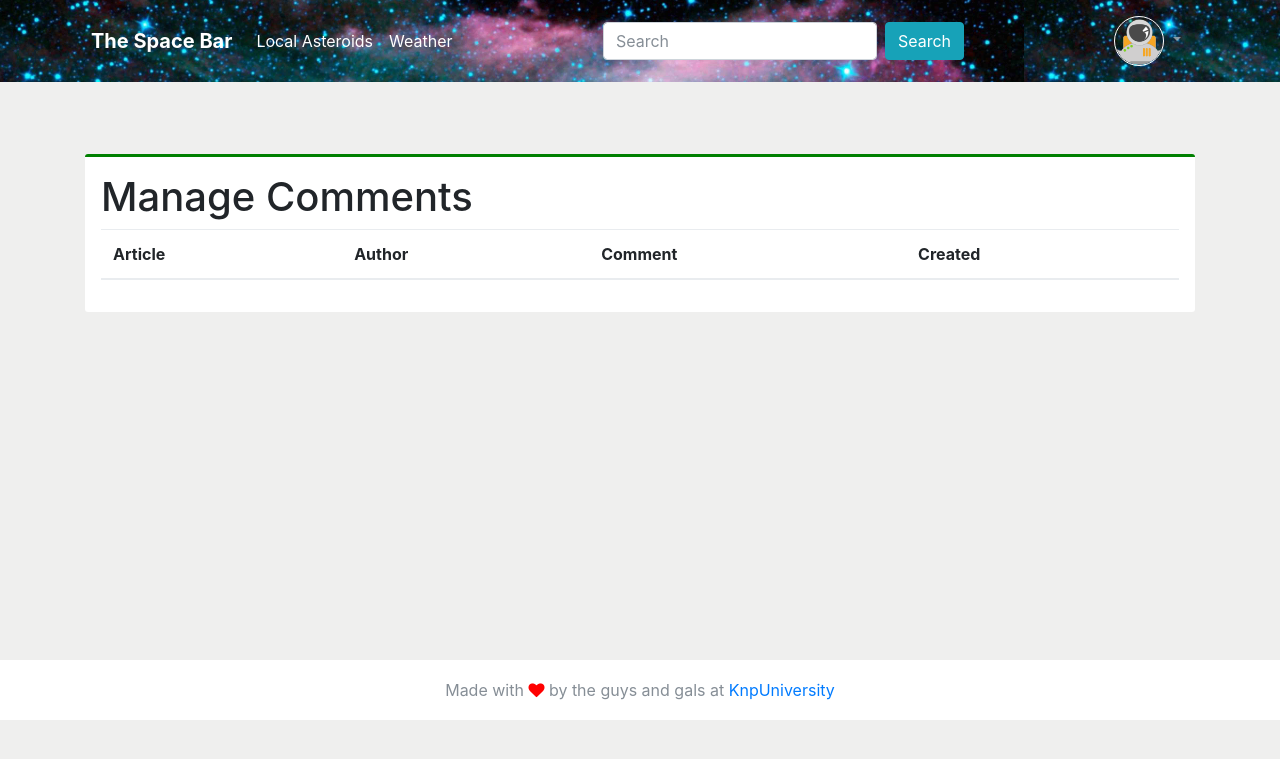
After one commit to NikoSpasic/the_spacebar2020, a Symfony app: template templates/comment_admin/index.html.twig in a window 1280 px wide. The commit adds this page. Shown: the top 759 px of the page. Run offline with Twig, Linux system fonts and the light colour scheme; the template is opened without the code that fills it, so the values that code supplies are empty; some libraries are stand-ins or nearby versions.

Commit message:
twig/extension failed

```diff
--- a/public/css/styles.css
+++ b/public/css/styles.css
@@ -170,6 +170,11 @@ html {height:100%}
     background-color: #fff;
 }
 
+.show-article-container.show-article-container-border-green {
+    border-top: 3px solid green;
+    border-radius: 3px;
+}
+
 .show-article-img {
     width: 250px;
     height: auto;
--- /dev/null
+++ b/templates/comment_admin/index.html.twig
@@ -0,0 +1,47 @@
+{% extends 'content_base.html.twig' %}
+
+{% block title %}Manage Comments{% endblock %}
+
+{% block content_class %} {{ parent() }} show-article-container-border-green{% endblock %}
+
+{% block content_body %}
+
+    <div class="row">
+        <div class="col-sm-12">
+            <h1>Manage Comments</h1>
+
+            <table class="table table-striped">
+                <thead>
+                <tr>
+                    <th>Article</th>
+                    <th>Author</th>
+                    <th>Comment</th>
+                    <th>Created</th>
+                </tr>
+                </thead>
+                <tbody>
+                    {% for comment in comments %}
+                        <tr>
+                            <td>
+                                <a href="{{ path('article_show', {slug: comment.article.slug}) }}">
+                                    {{ comment.article.title }}
+                                </a>
+                            </td>
+                            <td>
+                                {{ comment.authorName }}
+                            </td>
+                            <td style="width: 20%">
+                                {{ comment.content }}
+                            </td>
+                            <td>
+                                {{ comment.createdAt|ago }}
+                            </td>
+                        </tr>
+                    {% endfor %}
+                </tbody>
+            </table>
+
+        </div>
+    </div>
+
+{% endblock %}
--- /dev/null
+++ b/templates/content_base.html.twig
@@ -0,0 +1,15 @@
+{% extends 'base.html.twig' %}
+
+{% block body %}
+    <div class="container">
+        <div class="row">
+            <div class="col-sm-12">
+                <div class="{% block content_class %}show-article-container p-3 mt-4{% endblock %}">
+
+                    {% block content_body %}{% endblock %}
+
+                </div>
+            </div>
+        </div>
+    </div>
+{% endblock %}
```
Also changed, not shown: src/Controller/CommentAdminController.php (added, +22 -0 lines), templates/article/show.html.twig (+2 -10 lines).
